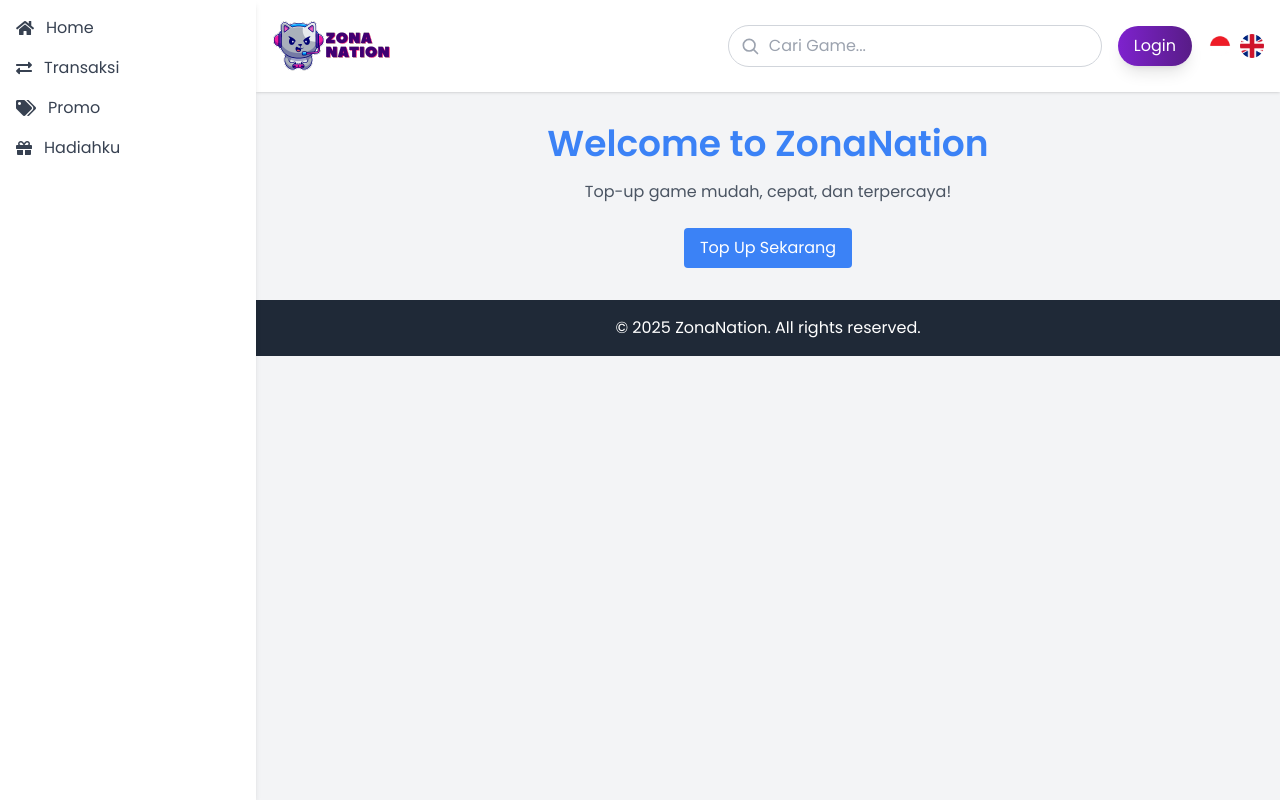
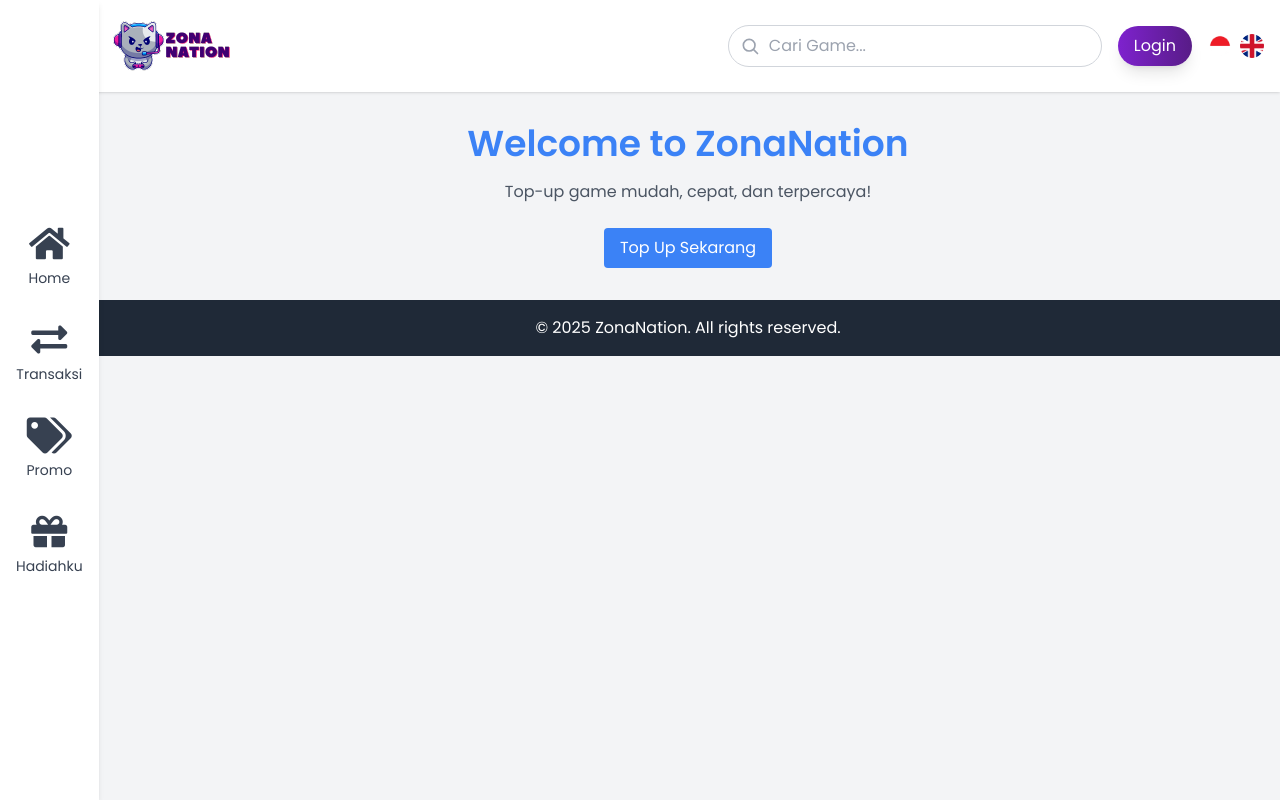
Before and after one commit to yezkyy/ZonaNation, a Laravel app: page / in a window 1280 px wide. Run offline with Laravel 12, Linux system fonts and the light colour scheme; style sheets or scripts are compiled from the project's sources.

Commit message:
Refactor layout styles and enhance sidebar navigation for improved user experience

```diff
--- a/resources/views/layouts/app.blade.php
+++ b/resources/views/layouts/app.blade.php
@@ -11,28 +11,33 @@
     <style>
         body {
             font-family: 'Poppins', sans-serif;
+            display: flex;
         }
         .flag {
             border-radius: 50%;
             width: 24px;
             height: 24px;
         }
+        .main-content {
+            flex: 1;
+            margin-left: 6rem; /* Adjust based on your aside width */
+        }
+        footer {
+            background-color: #2d3748;
+            color: white;
+            padding: 1rem 0;
+            text-align: center;
+        }
     </style>
     <script>
         function setLanguage(lang) {
-            if (lang === 'en') {
-                document.documentElement.lang = 'en';
-                alert('Language switched to English');
-            } else {
-                document.documentElement.lang = 'id';
-                alert('Language switched to Indonesian');
-            }
+            window.location.href = `/${lang}`;
         }
     </script>
 </head>
 <body class="bg-gray-100 text-gray-900">
     @include('layouts.aside')
-    <div class="ml-64">
+    <div class="main-content">
         <nav class="bg-white shadow p-4">
             <div class="container mx-auto flex justify-between items-center">
                 <a href="/" class="flex items-center">
--- a/resources/views/layouts/aside.blade.php
+++ b/resources/views/layouts/aside.blade.php
@@ -1,17 +1,21 @@
-<aside class="w-64 bg-white shadow-md h-screen fixed">
+<aside class="w-38 bg-white text-white shadow-md h-screen fixed flex flex-col justify-center items-center">
     <div class="p-4">
-        <nav class="space-y-4">
-            <a href="/" class="flex items-center text-gray-700 hover:text-blue-500 transition">
-                <i class="fas fa-home mr-3"></i> Home
+        <nav class="space-y-8">
+            <a href="/" class="flex flex-col items-center text-gray-700 hover:text-[#3F0071] transition">
+                <i class="fas fa-home text-4xl mb-1"></i>
+                <span class="text-sm">Home</span>
             </a>
-            <a href="/transaksi" class="flex items-center text-gray-700 hover:text-blue-500 transition">
-                <i class="fas fa-exchange-alt mr-3"></i> Transaksi
+            <a href="/transaksi" class="flex flex-col items-center text-gray-700 hover:text-[#3F0071] transition">
+                <i class="fas fa-exchange-alt text-4xl mb-1"></i>
+                <span class="text-sm">Transaksi</span>
             </a>
-            <a href="/promo" class="flex items-center text-gray-700 hover:text-blue-500 transition">
-                <i class="fas fa-tags mr-3"></i> Promo
+            <a href="/promo" class="flex flex-col items-center text-gray-700 hover:text-[#3F0071] transition">
+                <i class="fas fa-tags text-4xl mb-1"></i>
+                <span class="text-sm">Promo</span>
             </a>
-            <a href="/hadiahku" class="flex items-center text-gray-700 hover:text-blue-500 transition">
-                <i class="fas fa-gift mr-3"></i> Hadiahku
+            <a href="/hadiahku" class="flex flex-col items-center text-gray-700 hover:text-[#3F0071] transition">
+                <i class="fas fa-gift text-4xl mb-1"></i>
+                <span class="text-sm">Hadiahku</span>
             </a>
         </nav>
     </div>
```
